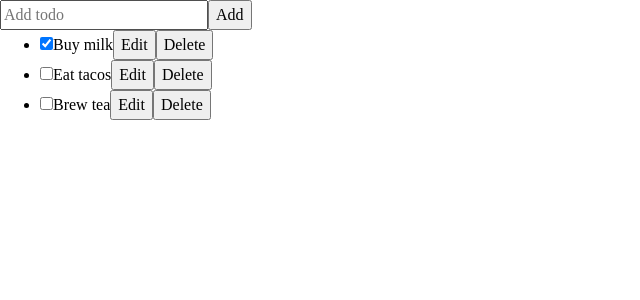
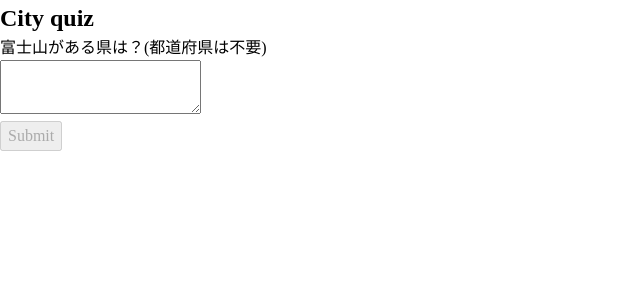
Before and after one commit to takunagai/react-official-tutorial, a React (Create React App) app: page / in a window 1280 px wide. Shown: the top 300 px of the page, without its empty margins (0-640 px from the left). Built offline with nearby package versions, Linux system fonts and the light colour scheme.

Commit message:
状態の入力に応じて反応させる 1 - クイズフォーム (Promise, try/catch 文)

```diff
--- a/public/index.html
+++ b/public/index.html
@@ -4,25 +4,25 @@
     <meta charset="utf-8" />
     <link rel="icon" href="%PUBLIC_URL%/favicon.ico" />
     <meta name="viewport" content="width=device-width, initial-scale=1" />
-    <meta name="theme-color" content="#000000" />
+    <!--ブラウザのバーの色(モバイル)-->
+    <meta name="theme-color" media="(prefers-color-scheme: light)" content="white">
+    <meta name="theme-color" media="(prefers-color-scheme: dark)" content="black">
     <meta
       name="description"
       content="Web site created using create-react-app"
     />
     <link rel="apple-touch-icon" href="%PUBLIC_URL%/logo192.png" />
     <!--
-      manifest.json provides metadata used when your web app is installed on a
-      user's mobile device or desktop. See https://developers.google.com/web/fundamentals/web-app-manifest/
+      manifest.jsonは、ユーザーのモバイルデバイスやデスクトップにWebアプリがインストールされた際に使用されるメタデータを提供します。See https://developers.google.com/web/fundamentals/web-app-manifest/
     -->
     <link rel="manifest" href="%PUBLIC_URL%/manifest.json" />
     <!--
-      Notice the use of %PUBLIC_URL% in the tags above.
-      It will be replaced with the URL of the `public` folder during the build.
-      Only files inside the `public` folder can be referenced from the HTML.
+      上のタグで %PUBLIC_URL% が使われていることに注目してください。
+      これはビルド時に `public` フォルダの URL に置き換わります。
+      HTMLから参照できるのは、`public` フォルダの中のファイルだけです。
 
-      Unlike "/favicon.ico" or "favicon.ico", "%PUBLIC_URL%/favicon.ico" will
-      work correctly both with client-side routing and a non-root public URL.
-      Learn how to configure a non-root public URL by running `npm run build`.
+      "/favicon.ico" や "favicon.ico" とは異なり、"%PUBLIC_URL%/favicon.ico" は、クライアント側のルーティングと非ルートの公開URL の両方で正しく動作します。
+      非ルートの公開 URL の設定方法は、`npm run build` を実行することで確認できます。
     -->
     <title>React App</title>
   </head>
@@ -30,14 +30,14 @@
     <noscript>You need to enable JavaScript to run this app.</noscript>
     <div id="root"></div>
     <!--
-      This HTML file is a template.
-      If you open it directly in the browser, you will see an empty page.
+    このHTMLファイルはテンプレートです。
+    ブラウザで直接開くと、空のページが表示されます。
 
-      You can add webfonts, meta tags, or analytics to this file.
-      The build step will place the bundled scripts into the <body> tag.
+    このファイルに、ウェブフォント、メタタグ、analytics を追加することができます。
+    ビルドステップでは、バンドルされたスクリプトを <body> タグに配置します。
 
-      To begin the development, run `npm start` or `yarn start`.
-      To create a production bundle, use `npm run build` or `yarn build`.
+    開発を開始するには、`npm start` または `yarn start` を実行します。
+    本番用のバンドルを作成するには、 `npm run build` または `yarn build` を実行します。
     -->
   </body>
 </html>
--- /dev/null
+++ b/src/Form6.jsx
@@ -0,0 +1,62 @@
+import { useState } from 'react'
+
+export default function Form6() {
+  const [answer, setAnswer] = useState('')
+  const [error, setError] = useState(null)
+  const [status, setStatus] = useState('typing')
+
+  if (status === 'success') {
+    return <h1>That's right!</h1>
+  }
+
+  async function handleSubmit(e) {
+    e.preventDefault() // デフォルトの挙動 (送信して遷移) を止める
+    setStatus('submitting')
+    try {
+      await submitForm(answer)
+      setStatus('success')
+    } catch (err) {
+      setStatus('typing')
+      setError(err)
+    }
+  }
+
+  function handleTextareaChange(e) {
+    setAnswer(e.target.value)
+  }
+
+  return (
+    <>
+      <h2>City quiz</h2>
+      <p>富士山がある県は？(都道府県は不要)</p>
+      <form onSubmit={handleSubmit}>
+        <textarea
+          value={answer}
+          onChange={handleTextareaChange}
+          disabled={status === 'submitting'} // true で無効化
+        />
+        <br />
+        <button disabled={answer.length === 0 || status === 'submitting'}>
+          Submit
+        </button>
+        {error !== null &&
+          <p className="Error">{error.message}</p>
+        }
+      </form>
+    </>
+  )
+}
+
+function submitForm(answer) {
+  // ネットワークにアクセス中のふりをします
+  return new Promise((resolve, reject) => {
+    setTimeout(() => {
+      let shouldError = answer !== '静岡'
+      if (shouldError) {
+        reject(new Error('おしい、不正解です。再トライしてみましょう！'))
+      } else {
+        resolve()
+      }
+    }, 1500)
+  })
+}
--- a/src/index.js
+++ b/src/index.js
@@ -34,7 +34,8 @@ import './index.css'
 // import ShoppingCart from './ShoppingCart'
 // import ShoppingCart2 from './ShoppingCart2'
 // import TaskApp from './TaskApp'
-import TaskApp2 from './TaskApp2'
+// import TaskApp2 from './TaskApp2'
+import Form6 from './Form6'
 
 
 const container = document.getElementById('root')
@@ -75,7 +76,8 @@ root.render(
     {/*<ShoppingCart />*/}
     {/*<ShoppingCart2 />*/}
     {/*<TaskApp />*/}
-    <TaskApp2 />
+    {/*<TaskApp2 />*/}
+    <Form6 />
   </React.StrictMode>
 )
 
```
Also changed, not shown: src/TaskAppAddTodo.jsx (line endings or trailing spaces), 1 other file (tests, documents, lock files or other folders).
